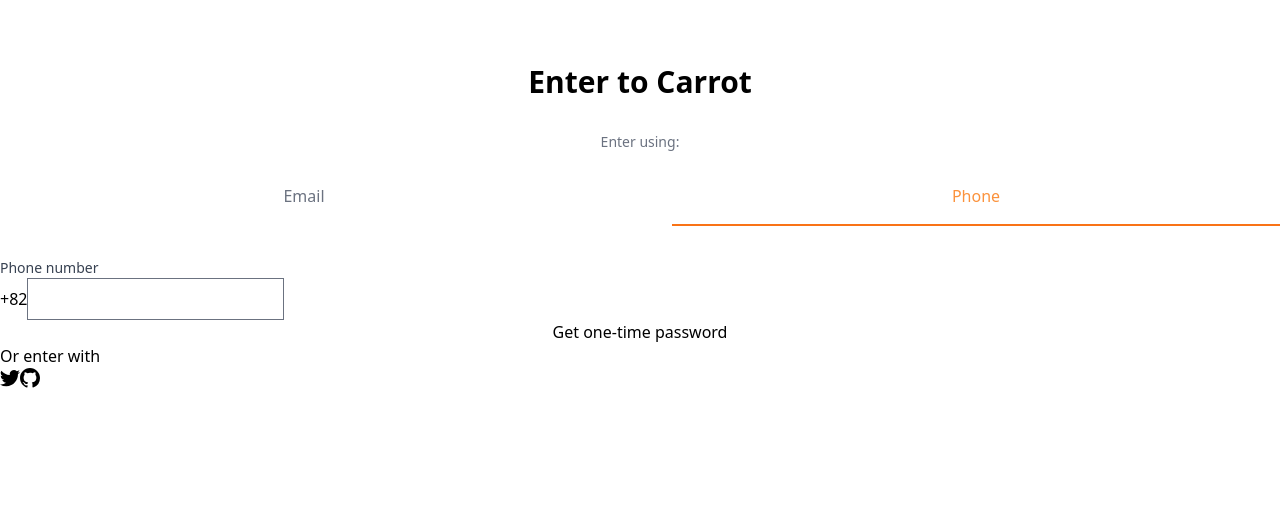
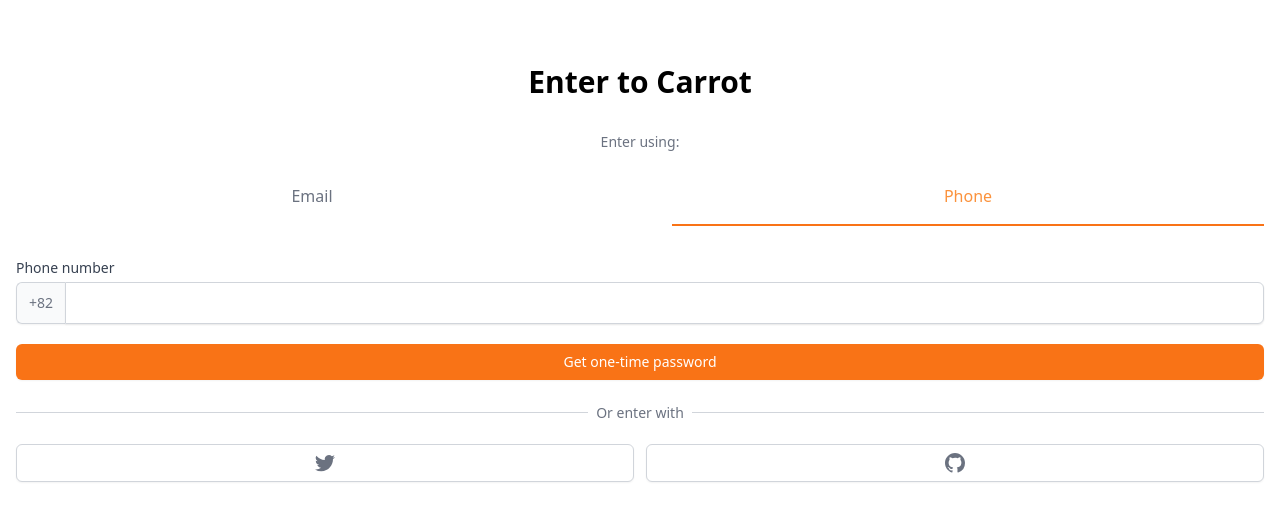
Before and after one commit to ilovecoffeeeee/carrot-market, a Next.js app: page /enter in a window 1280 px wide. Both pictures are taken after a click on the button "Phone". Shown: the top 520 px of the page. Built offline with nearby package versions, Linux system fonts and the light colour scheme.

Commit message:
make a style on enter page 02
It's done!

```diff
--- a/pages/enter.tsx
+++ b/pages/enter.tsx
@@ -9,7 +9,7 @@ export default function Enter() {
     const onEmailClick = () => setMethod("email");
     const onPhoneClick = () => setMethod("phone");
     return(
-        <div className="mt-16">
+        <div className="mt-16 px-4">
         <h3 className="text-3xl font-bold text-center">Enter to Carrot</h3>
         <div className="mt-8">
           <div className="flex flex-col items-center">
@@ -39,29 +39,74 @@ export default function Enter() {
               {method === "email" ? "Email address" : null}
               {method === "phone" ? "Phone number" : null}
             </label>
-            <div>
-              {method === "email" ? <input type="email" required /> : null}
+            <div className="mt-1">
+              {method === "email" ? <input type="email"  className="appearance-none w-full px-3 py-2 border border-gray-300 rounded-md shadow-sm focus:ring-orange-500 focus:border-orange-500" required /> : null}
               {method === "phone" ? (
-                <div>
-                  <span>+82</span>
-                  <input type="number" required />
+                <div className="flex rounded-md shadow-sm">
+                  <span className="
+                  flex items-center justify-center
+                  px-3
+                  rounded-l-md border
+                  border-r-0
+                  border-gray-300
+                  bg-gray-50
+                  text-gray-500
+                  select-none
+                  text-sm
+                  "
+                  >
+                    +82
+                  </span>
+                  <input type="number"
+                    className="
+                    appearance-none
+                    w-full px-3 py-2
+                    border border-gray-300
+                    rounded-md rounded-l-none
+                    shadow-sm
+                    focus:ring-orange-500
+                    focus:border-orange-500"
+                    required />
                 </div>
               ) : null}
             </div>
-            <button>
+            <button className="
+              mt-5 bg-orange-500
+              hover:bg-orange-600
+              text-white py-2 px-4
+              border-transparent
+              rounded-md shadow-sm
+              text-sm font-medium
+              focus:ring-2
+              focus:ring-offset-2
+              focus:ring-orange-500
+              focus:outline-none"
+            >
               {method === "email" ? "Get login link" : null}
               {method === "phone" ? "Get one-time password" : null}
             </button>
           </form>
-          <div>
-            <div>
-              <div />
-              <div>
-                <span>Or enter with</span>
+          <div className="mt-8">
+            <div className="relative">
+              <div className="
+              absolute w-full border-t border-gray-300" />
+              <div className="relative -top-3 text-center">
+                <span className="
+                bg-white px-2 text-sm text-gray-500">
+                  Or enter with
+                </span>
               </div>
             </div>
-            <div>
-              <button>
+            <div className="grid grid-cols-2 gap-3 mt-2">
+              <button className="
+              flex justify-center items-center
+              py-2 px-4
+              border border-gray-300
+              rounded-md
+              shadow-sm bg-white
+              font-medium text-gray-500
+              hover:bg-gray-50
+              ">
                 <svg
                   className="w-5 h-5"
                   aria-hidden="true"
@@ -71,7 +116,15 @@ export default function Enter() {
                   <path d="M6.29 18.251c7.547 0 11.675-6.253 11.675-11.675 0-.178 0-.355-.012-.53A8.348 8.348 0 0020 3.92a8.19 8.19 0 01-2.357.646 4.118 4.118 0 001.804-2.27 8.224 8.224 0 01-2.605.996 4.107 4.107 0 00-6.993 3.743 11.65 11.65 0 01-8.457-4.287 4.106 4.106 0 001.27 5.477A4.073 4.073 0 01.8 7.713v.052a4.105 4.105 0 003.292 4.022 4.095 4.095 0 01-1.853.07 4.108 4.108 0 003.834 2.85A8.233 8.233 0 010 16.407a11.616 11.616 0 006.29 1.84" />
                 </svg>
               </button>
-              <button>
+              <button className="
+              flex justify-center items-center
+              py-2 px-4
+              border border-gray-300
+              rounded-md
+              shadow-sm bg-white
+              font-medium text-gray-500
+              hover:bg-gray-50
+              ">
                 <svg
                   className="w-5 h-5"
                   aria-hidden="true"
```
